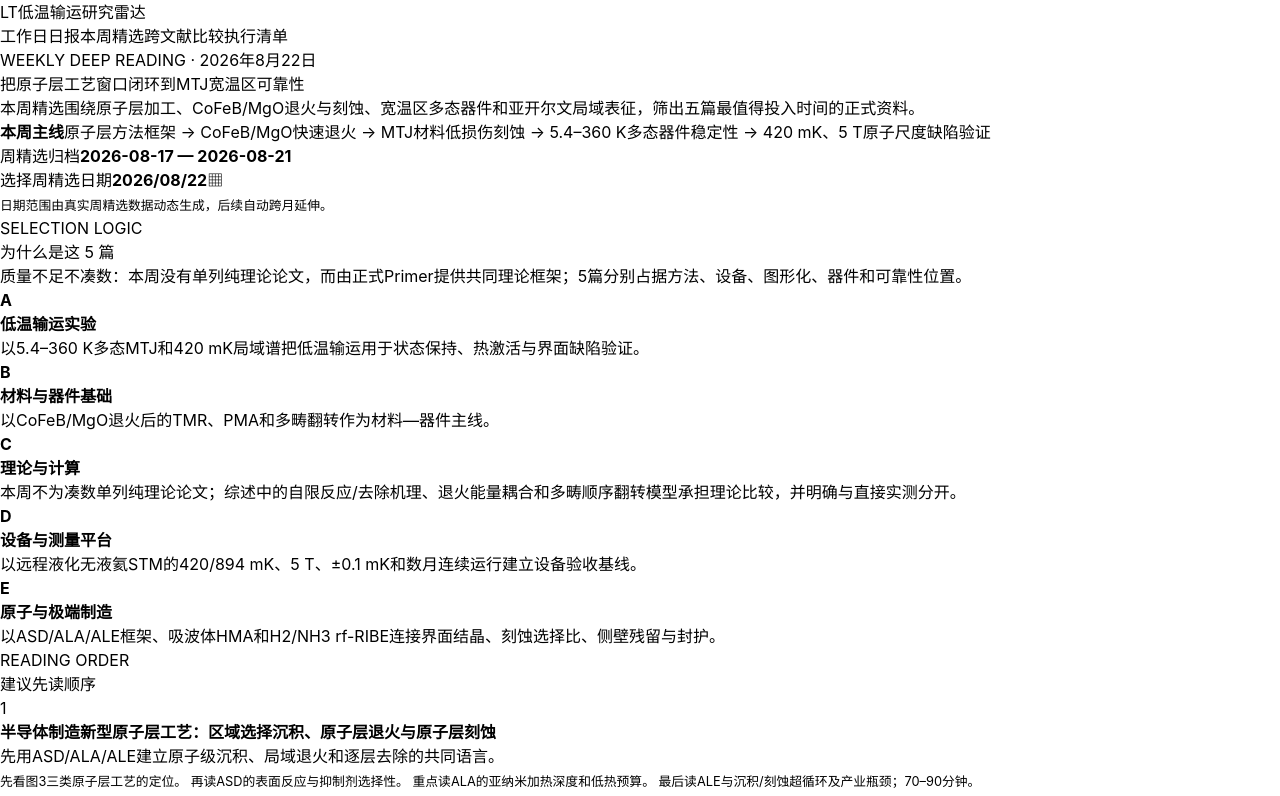
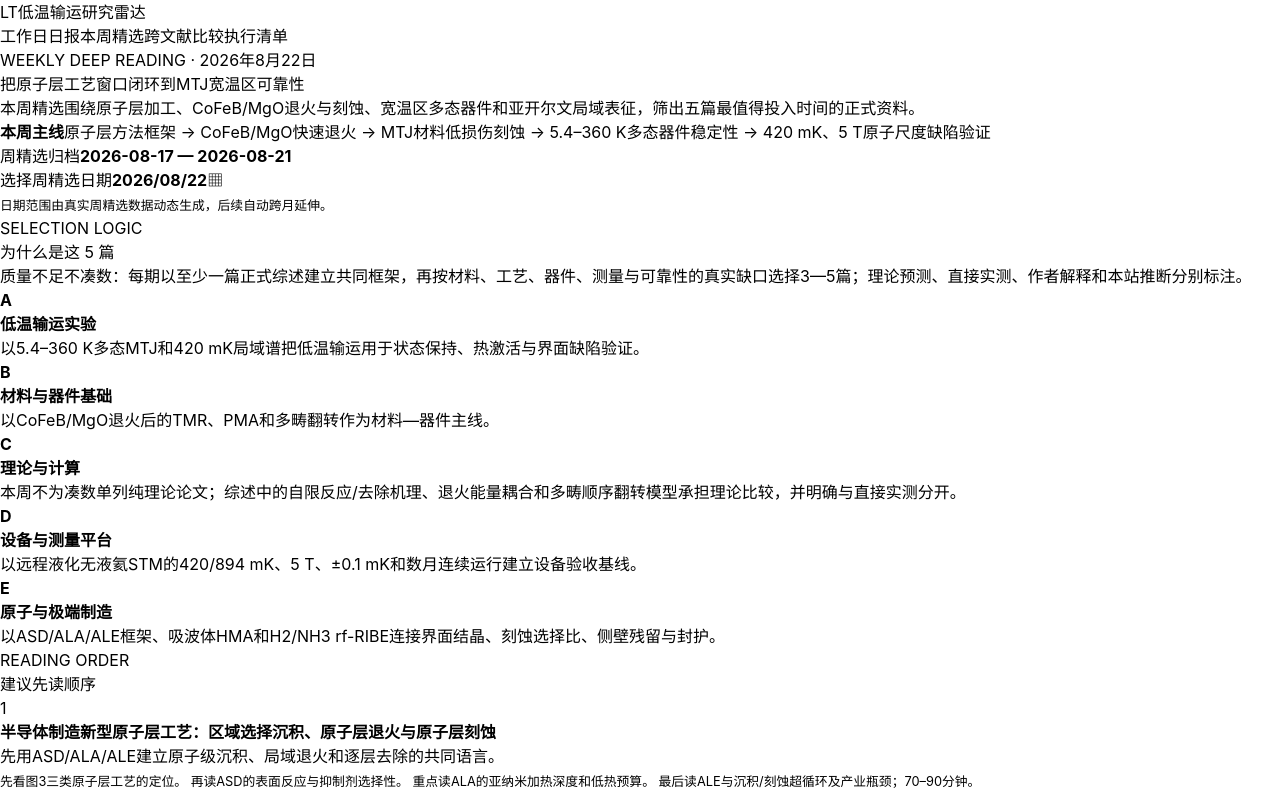
Before and after one commit to wxShi010909/low-temperature-transport-radar, a Next.js app: page /weekly in a window 1280 px wide. Shown: the top 796 px of the page. Built offline with nearby package versions, Linux system fonts and the light colour scheme.

Commit message:
Update weekly selection explanation

```diff
--- a/app/weekly/page.tsx
+++ b/app/weekly/page.tsx
@@ -138,7 +138,7 @@ export default function WeeklyPage() {
       <section className="weekly-container weekly-overview">
         <div className="weekly-section-heading">
           <div><span>SELECTION LOGIC</span><h2>为什么是这 5 篇</h2></div>
-          <p>质量不足不凑数：本周没有单列纯理论论文，而由正式Primer提供共同理论框架；5篇分别占据方法、设备、图形化、器件和可靠性位置。</p>
+          <p>质量不足不凑数：每期以至少一篇正式综述建立共同框架，再按材料、工艺、器件、测量与可靠性的真实缺口选择3—5篇；理论预测、直接实测、作者解释和本站推断分别标注。</p>
         </div>
         <div className="weekly-coverage-grid">
           {Object.entries(issue.coverage).map(([track, text]) => (
```
